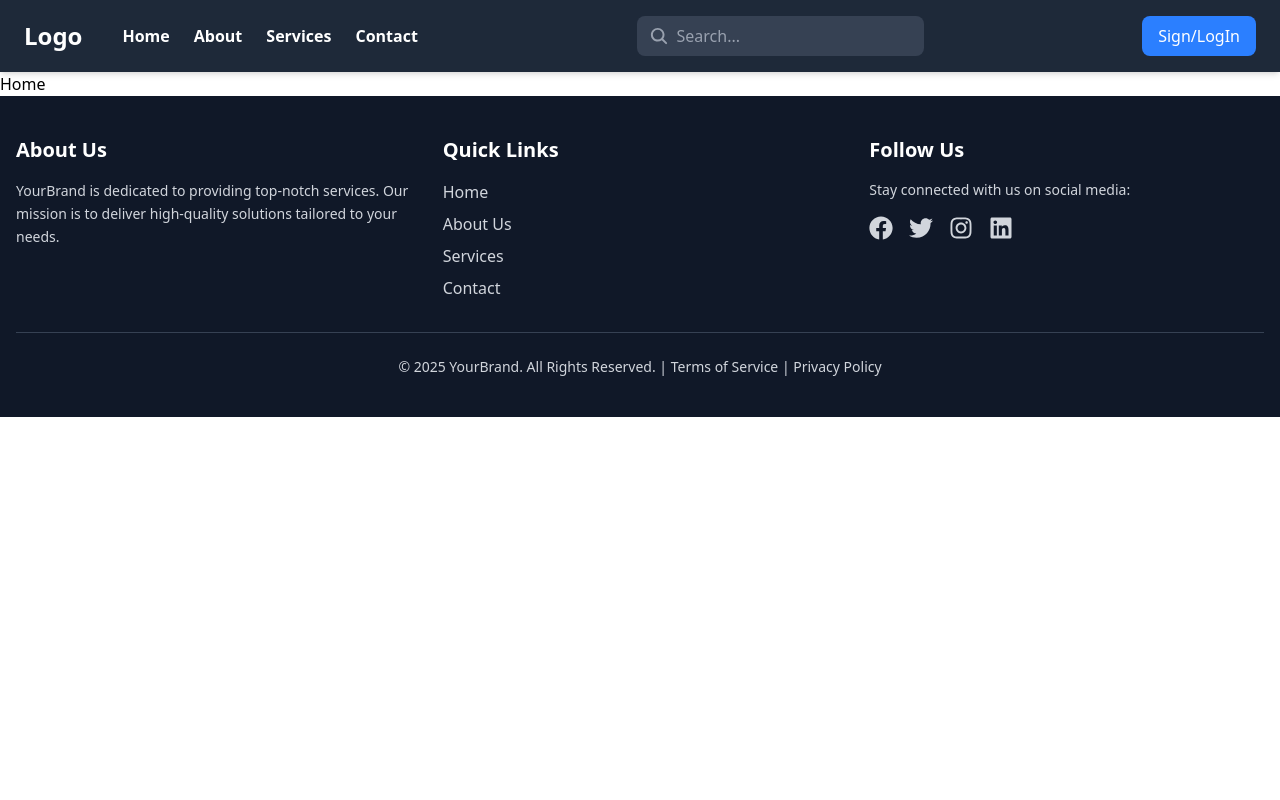
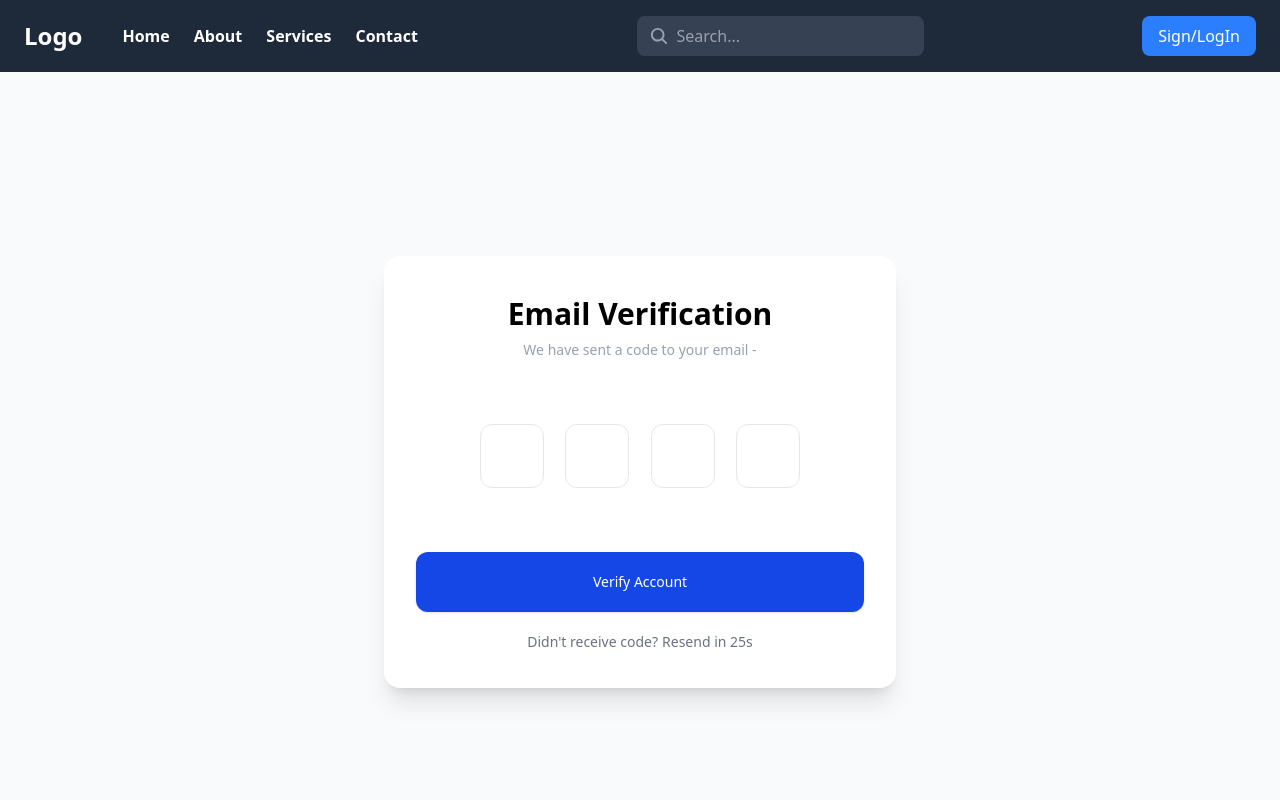
Before and after one commit to ravisingh007ravi/Sqilco_Frontend, a React (Vite) app: page /otpverification/1 in a window 1280 px wide. Before the commit this address led to /. Shown: the top 800 px of the page. Built offline with nearby package versions, Linux system fonts and the light colour scheme.

Commit message:
created otpverification

```diff
--- a/src/App.jsx
+++ b/src/App.jsx
@@ -7,7 +7,7 @@ import {
 
 export default function App() {
 
-  const [otpverify, setOtpVerify] = React.useState(false);
+  const [otpverify, setOtpVerify] = React.useState(true);
   const PrivateOtpRoute = ({ otpverify }) => {
     return otpverify ? <Outlet /> : <Navigate replace to="/" />;
   };
--- a/src/components/OtpVerification.jsx
+++ b/src/components/OtpVerification.jsx
@@ -1,11 +1,159 @@
-import React from 'react'
-import { useParams } from 'react-router-dom'
+import React, { useState, useEffect } from "react";
+import { useNavigate, useParams } from "react-router-dom";
+import { LocalHost } from "../GlobalURL";
+import axios from "axios";
+import {showSuccessToast, showErrorToast} from '../components/ToastifyNotification/Notofication'
+
 export default function OtpVerification() {
+  const navigate = useNavigate();
+  const { id } = useParams();
 
-    const { id } = useParams();
+
+
+  const email = sessionStorage.getItem("userEmail");
+
+  const [code, setCode] = useState(new Array(4).fill(""));
+  const [isLoading, setIsLoading] = useState(false);
+  const [timeLeft, setTimeLeft] = useState(30);
+  const [canResend, setCanResend] = useState(false);
+
+  useEffect(() => {
+    const timer = setInterval(() => {
+      setTimeLeft((prev) => {
+        if (prev <= 1) {
+          clearInterval(timer);
+          setCanResend(true);
+          return 0;
+        }
+        return prev - 1;
+      });
+    }, 1000);
+
+    return () => clearInterval(timer);
+  }, []);
+
+
+  const handleResendOTP = async () => {
+    if (!canResend) return;
+
+    try {
+      setCanResend(false);
+      setTimeLeft(30);
+      const url = `${APIURL}reSendOTP/${id}`;
+
+      await axios.get(url);
+      showSuccessToast("New OTP has been sent to your email");
+
+        const timer = setInterval(() => {
+        setTimeLeft((prev) => {
+          if (prev <= 1) {
+            clearInterval(timer);
+            setCanResend(true);
+            return 0;
+          }
+          return prev - 1;
+        });
+      }, 1000);
+    } catch (err) {
+      window.alert(err.response?.data?.msg || "Failed to resend OTP");
+    }
+  };
+
+  const handleChange = (element, index) => {
+    const value = element.value;
+    if (!/^\d?$/.test(value)) return;
+
+    let newCode = [...code];
+    newCode[index] = value;
+    setCode(newCode);
+
+    if (value && index < code.length - 1) {
+      document.getElementById(`otp-input-${index + 1}`).focus();
+    }
+  };
+
+  const handleKeyDown = (e, index) => {
+    if (e.key === "Backspace" && !code[index] && index > 0) {
+      document.getElementById(`otp-input-${index - 1}`).focus();
+    }
+  };
+
+  const handleSubmit = async (e) => {
+    e.preventDefault();
+    setIsLoading(true);
+    const userOtp = code.join("");
+
+
+
+
+  };
+
+  console.log(code)
+
   return (
-    <div>
-     {id}
+    <div className=" flex min-h-screen flex-col justify-center overflow-hidden bg-gray-50 py-12">
+      <div className=" bg-white px-6 pt-10 pb-9 shadow-xl mx-auto w-full max-w-lg rounded-2xl">
+        <div className="mx-auto flex w-full max-w-md flex-col space-y-16">
+          <div className="flex flex-col items-center justify-center text-center space-y-2">
+            <div className="font-semibold text-3xl">
+              <p>Email Verification</p>
+            </div>
+            <div className="flex flex-row text-sm font-medium text-gray-400">
+              <p>We have sent a code to your email - <span className="font-bold">{email}</span></p>
+            </div>
+          </div>
+
+          <div>
+            <form onSubmit={handleSubmit}>
+              <div className="flex flex-col space-y-16">
+                <div className="flex flex-row items-center justify-between mx-auto w-full max-w-xs">
+                  {code.map((data, index) => (
+                    <div key={index} className="w-16 h-16">
+                      <input
+                        id={`otp-input-${index}`}
+                        className="w-full h-full flex flex-col items-center justify-center text-center px-5 outline-none rounded-xl border border-gray-200 text-lg bg-white focus:bg-gray-50 focus:ring-1 ring-blue-700"
+                        type="text"
+                        maxLength="1"
+                        value={data}
+                        onChange={(e) => handleChange(e.target, index)}
+                        onKeyDown={(e) => handleKeyDown(e, index)}
+                        onFocus={(e) => e.target.select()}
+                      />
+                    </div>
+                  ))}
+                </div>
+
+                <div className="flex flex-col space-y-5">
+                  <div>
+                    <button
+                      type="submit"
+                      disabled={isLoading}
+                      className="flex flex-row items-center justify-center text-center w-full border rounded-xl outline-none py-5 bg-blue-700 border-none text-white text-sm shadow-sm disabled:opacity-50 disabled:cursor-not-allowed"
+                    >
+                      {isLoading ? 'Verifying...' : 'Verify Account'}
+                    </button>
+                  </div>
+
+                  <div className="flex flex-row items-center justify-center text-center text-sm font-medium space-x-1 text-gray-500">
+                    <p>Didn't receive code?</p>
+                    {canResend ? (
+                      <button
+                        type="button"
+                        onClick={handleResendOTP}
+                        className="text-blue-600 cursor-pointer"
+                      >
+                        Resend
+                      </button>
+                    ) : (
+                      <span>Resend in {timeLeft}s</span>
+                    )}
+                  </div>
+                </div>
+              </div>
+            </form>
+          </div>
+        </div>
+      </div>
     </div>
-  )
-}
+  );
+};
--- a/src/components/SignUp/Signup.jsx
+++ b/src/components/SignUp/Signup.jsx
@@ -5,7 +5,7 @@ import { UserSchema } from "../Validation/AllValidation";
 import { LocalHost } from "../../GlobalURL";
 import { useNavigate } from "react-router-dom";
 import { showSuccessToast, showErrorToast } from "../ToastifyNotification/Notofication";
-import { FaUser, FaEnvelope, FaLock, FaEye, FaEyeSlash } from "react-icons/fa";
+import { FaUser, FaEnvelope, FaLock, FaEye, FaEyeSlash, FaImage } from "react-icons/fa";
 import { Link } from "react-router-dom";
 
 export default function Signup({ setOtpVerify }) {
@@ -14,50 +14,58 @@ export default function Signup({ setOtpVerify }) {
   const [showPassword, setShowPassword] = useState(false);
   const [showConfirmPassword, setShowConfirmPassword] = useState(false);
 
-  const { values, handleSubmit, handleChange, handleBlur, errors, touched } = useFormik({
-    initialValues: { name: "", email: "", password: "", confirmPassword: "" },
+  const handleFileChange = (event) => {
+    const file = event.target.files[0];
+    if (file) {
+      formik.setFieldValue("userImg", file);
+    }
+  };
+
+
+  const formik = useFormik({
+    initialValues: { userImg: "", name: "", email: "", password: "", confirmPassword: "" },
     validationSchema: UserSchema,
     onSubmit: async (values) => {
       try {
         setIsLoading(true);
-        const response = await axios.post(`${LocalHost}createUSer`, values);
 
-        const userId = response.data.id;
+        const formData = new FormData();
+        Object.keys(values).forEach((key) => {
+          formData.append(key, values[key]);
+        });
+
+        const response = await axios.post(`${LocalHost}createUSer`, formData, {
+          headers: { "Content-Type": "multipart/form-data" },
+        });
+
         if (response.status === 200 || response.status === 201) {
           showSuccessToast("Successfully signed up user");
-          setOtpVerify(true)
-          navigate(`/otpverification/${userId}`);
+          setOtpVerify(true);
+          navigate(`/otpverification/${response.data.id}`);
         }
       } catch (error) {
-        if (!(error.response.data.data.isAccountActive)) showErrorToast(error.response?.data?.msg);
-        else if (error.response.data.data.isdelete) showErrorToast(error.response?.data?.msg);
-        else if (error.response.data.data.isVerify) {
-          showSuccessToast(error.response?.data?.msg);
-          navigate("/login");
-        } else {
-          showErrorToast(error.response?.data?.msg || "An error occurred");
-        }
+        showErrorToast(error.response?.data?.msg || "An error occurred");
       } finally {
         setIsLoading(false);
       }
     },
   });
 
-  const INPUT_FIELDS = [
+
+  const MENUDATA = [
     { name: "name", type: "text", placeholder: "Enter Your Name", icon: <FaUser /> },
     { name: "email", type: "email", placeholder: "Enter Your Email", icon: <FaEnvelope /> },
     { name: "password", type: "password", placeholder: "Enter Your Password", icon: <FaLock /> },
     { name: "confirmPassword", type: "password", placeholder: "Confirm Your Password", icon: <FaLock /> },
+    { name: "userImg", type: "file", icon: <FaImage /> },
   ];
 
   return (
     <div className="flex justify-center items-center min-h-screen bg-gray-100 p-4">
       <div className="w-full max-w-md bg-white shadow-lg rounded-lg p-6">
         <h2 className="text-2xl font-semibold text-center text-gray-800 mb-4">Sign Up</h2>
-
-        <form onSubmit={handleSubmit} className="flex flex-col gap-4">
-
-          {INPUT_FIELDS.map(({ name, type, placeholder, icon }, index) => (
+        <form onSubmit={formik.handleSubmit} className="flex flex-col gap-4">
+          {MENUDATA.map(({ name, type, placeholder, icon }, index) => (
             <div key={index} className="flex flex-col">
               <div className="relative flex items-center">
                 <span className="absolute left-3 text-gray-500">{icon}</span>
@@ -65,13 +73,13 @@ export default function Signup({ setOtpVerify }) {
                   name={name}
                   type={
                     name === "password" ? (showPassword ? "text" : "password") :
-                      name === "confirmPassword" ? (showConfirmPassword ? "text" : "password") : type
+                    name === "confirmPassword" ? (showConfirmPassword ? "text" : "password") : type
                   }
                   placeholder={placeholder}
-                  value={values[name]}
-                  onChange={handleChange}
-                  onBlur={handleBlur}
+                  onChange={name === "userImg" ? handleFileChange : formik.handleChange}
+                  onBlur={formik.handleBlur}
                   className="border border-gray-300 rounded-md px-10 py-2 w-full focus:ring-2 focus:ring-blue-400"
+                  {...(name !== "userImg" && { value: formik.values[name] })}
                 />
                 {(name === "password" || name === "confirmPassword") && (
                   <button
@@ -88,11 +96,11 @@ export default function Signup({ setOtpVerify }) {
                   </button>
                 )}
               </div>
-              {touched[name] && errors[name] && <p className="text-red-500 text-sm mt-1">{errors[name]}</p>}
+              {formik.touched[name] && formik.errors[name] && (
+                <p className="text-red-500 text-sm mt-1">{formik.errors[name]}</p>
+              )}
             </div>
           ))}
-
-
           <button
             type="submit"
             className={`w-full p-3 rounded-lg transition-all flex items-center justify-center ${isLoading ? "bg-gray-500 cursor-not-allowed" : "bg-blue-600 hover:bg-blue-700 text-white"}`}
@@ -100,12 +108,10 @@ export default function Signup({ setOtpVerify }) {
           >
             {isLoading ? "Signing Up..." : "Sign Up"}
           </button>
-
           <div className="text-center mt-3">
             <p className="text-sm text-gray-600">
               Already have an account? <Link to="/login" className="text-blue-600 hover:underline">Login</Link>
             </p>
-
           </div>
         </form>
       </div>
```
